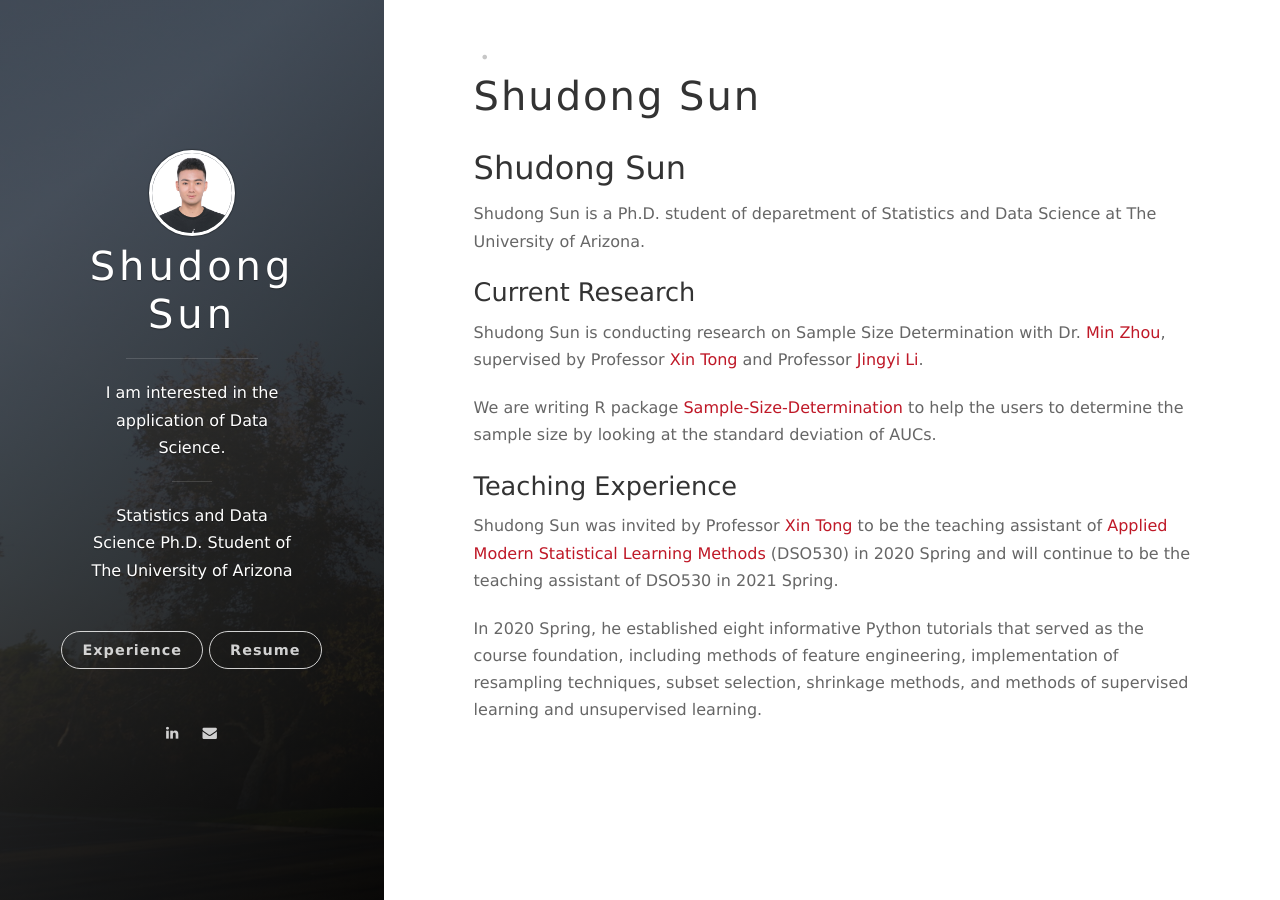
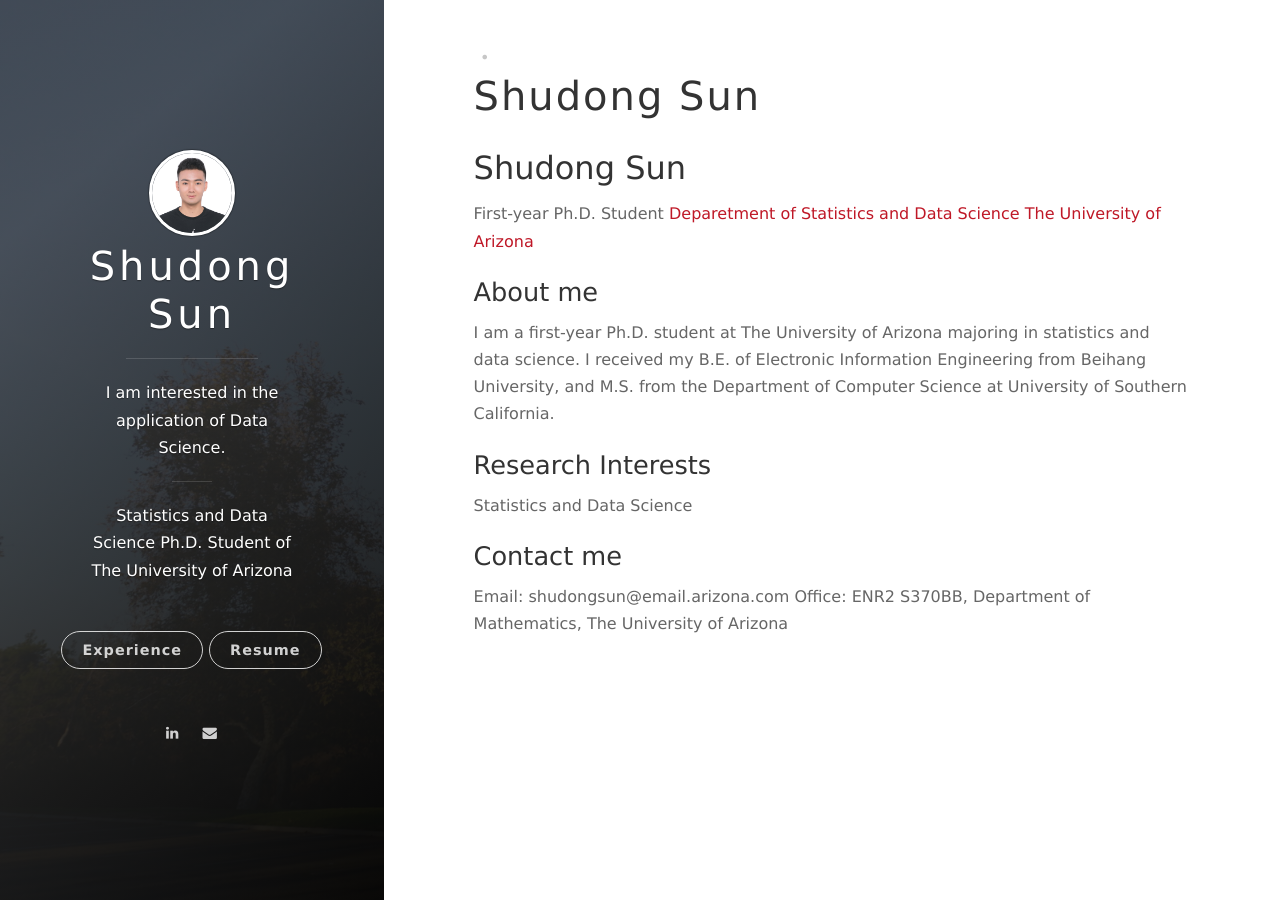
Before and after one commit to ShudongSun/ShudongSun.github.io, a Jekyll site: the page built from index.md, in a window 1280 px wide. Built offline with Jekyll 4.4.1, drawn with Linux system fonts in a browser that asks for light colours; nearby versions of some CDN libraries; our own code applies the rules of GitHub Pages for plain Markdown files; the list of posts is cut into pages by our own code.

Commit message:
Update index.md

```diff
--- a/index.md
+++ b/index.md
@@ -1,18 +1,22 @@
 ## Shudong Sun
 
-Shudong Sun is a Ph.D. student of deparetment of Statistics and Data Science at The University of Arizona.
+First-year Ph.D. Student
+[Deparetment of Statistics and Data Science](https://statistics.arizona.edu/)
+[The University of Arizona](https://www.arizona.edu/)
 
 
-### Current Research
+### About me
 
-Shudong Sun is conducting research on Sample Size Determination with Dr. [Min Zhou](https://staff.uic.edu.cn/en/dst/1424-minzhou), supervised by Professor [Xin Tong](https://www.marshall.usc.edu/personnel/xin-tong) and Professor [Jingyi Li](https://bioscience.ucla.edu/faculty/jingyi-li).
-
-We are writing R package [Sample-Size-Determination](https://github.com/ShudongSun/Sample-Size-Determination) to help the users to determine the sample size by looking at the standard deviation of AUCs.
+I am a first-year Ph.D. student at The University of Arizona majoring in statistics and data science.
+I received my B.E. of Electronic Information Engineering from Beihang University, and M.S. from the Department of Computer Science at University of Southern California.
 
 <!-- For more details see [GitHub Flavored Markdown](https://guides.github.com/features/mastering-markdown/). -->
 
-### Teaching Experience
+### Research Interests
 
-Shudong Sun was invited by Professor [Xin Tong](https://www.marshall.usc.edu/personnel/xin-tong) to be the teaching assistant of [Applied Modern Statistical Learning Methods](https://classes.usc.edu/term-20201/course/dso-530/) (DSO530) in 2020 Spring and will continue to be the teaching assistant of DSO530 in 2021 Spring.
+Statistics and Data Science
 
-In 2020 Spring, he established eight informative Python tutorials that served as the course foundation, including methods of feature engineering, implementation of resampling techniques, subset selection,  shrinkage methods, and methods of supervised learning and unsupervised learning.
+### Contact me
+
+Email: shudongsun@email.arizona.com
+Office: ENR2 S370BB, Department of Mathematics, The University of Arizona
```
